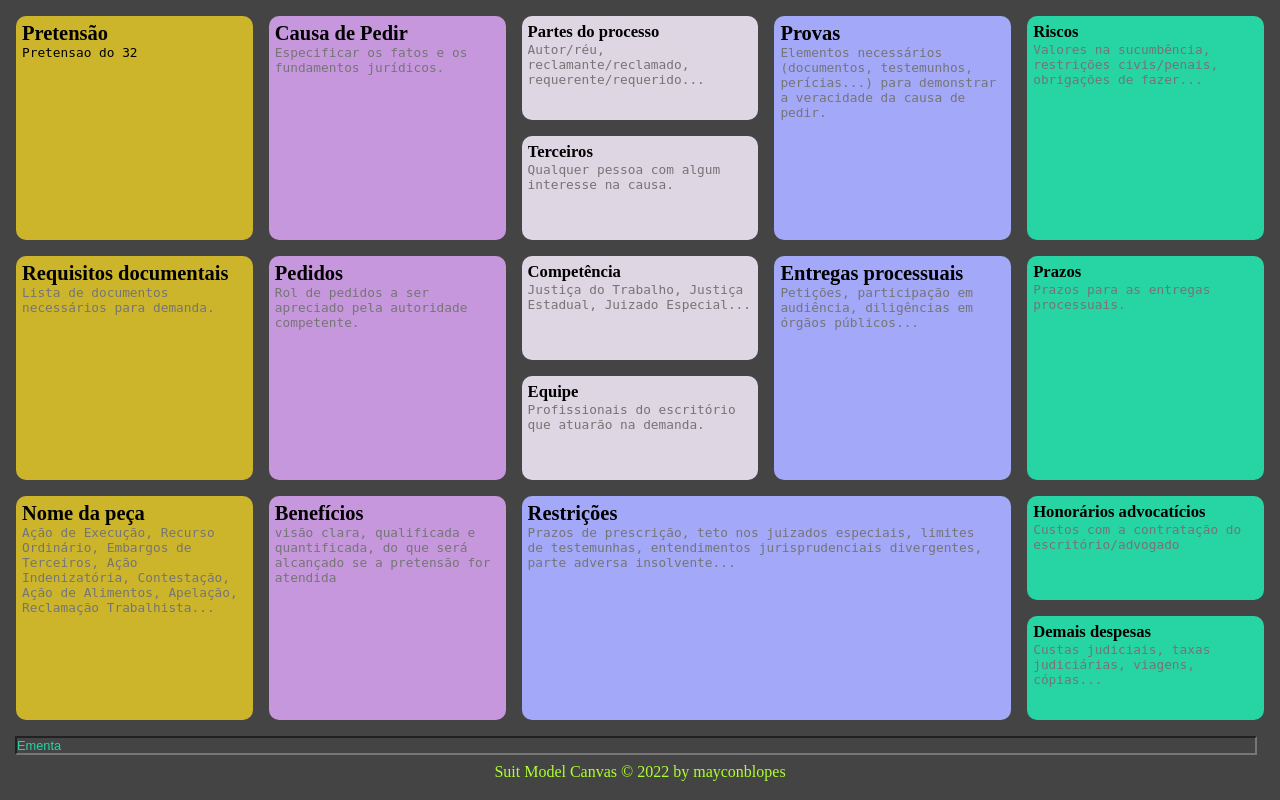
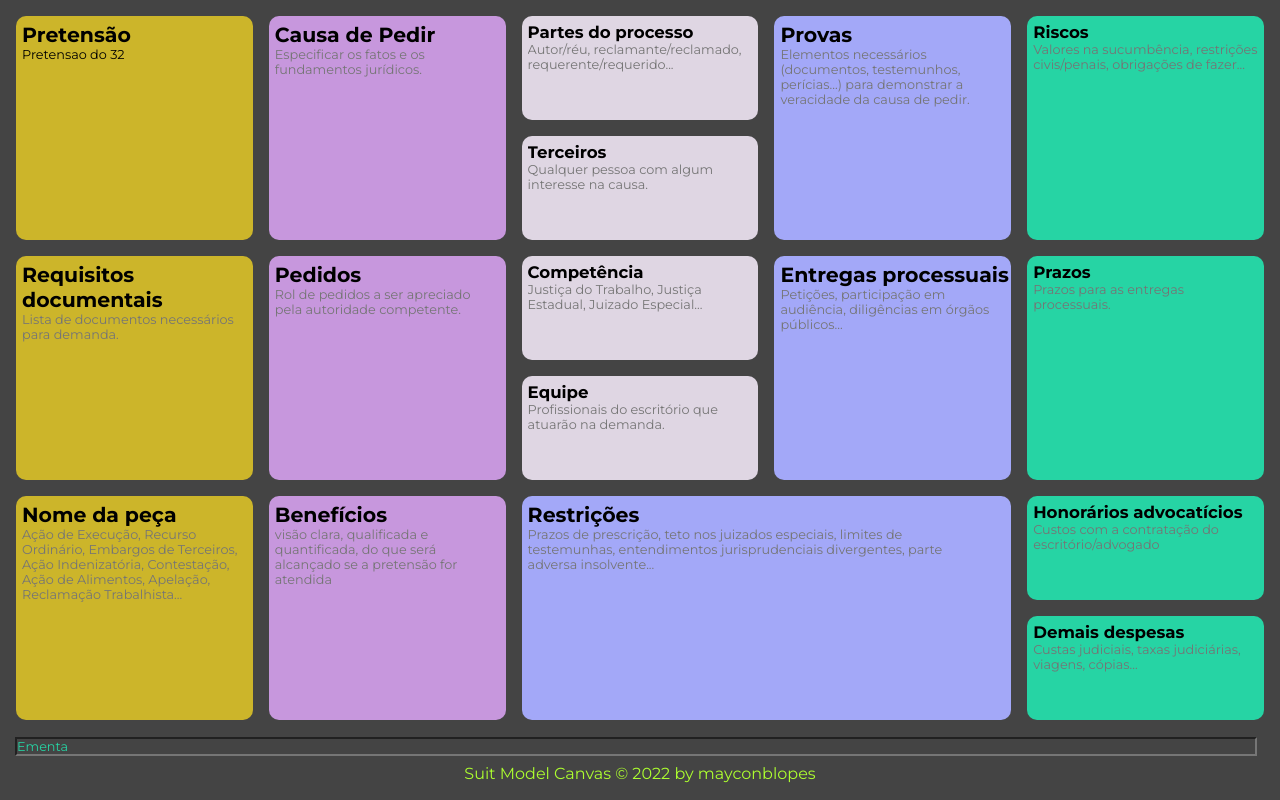
Before and after one commit to mayconblopes/Suit_Model_Canvas, a Django app: page /smc/32 in a window 1280 px wide. Run offline with Django 4.2, Linux system fonts and the light colour scheme; data comes from the database, SQL or seed files in the repository; some libraries are stand-ins or nearby versions.

Commit message:
added Montserrat font

```diff
--- a/templates/static/smc.css
+++ b/templates/static/smc.css
@@ -2,6 +2,7 @@
     margin: 0;
     padding: 0;
     box-sizing: border-box;
+    font-family: 'Montserrat', sans-serif;
 }
 
 body {
```
